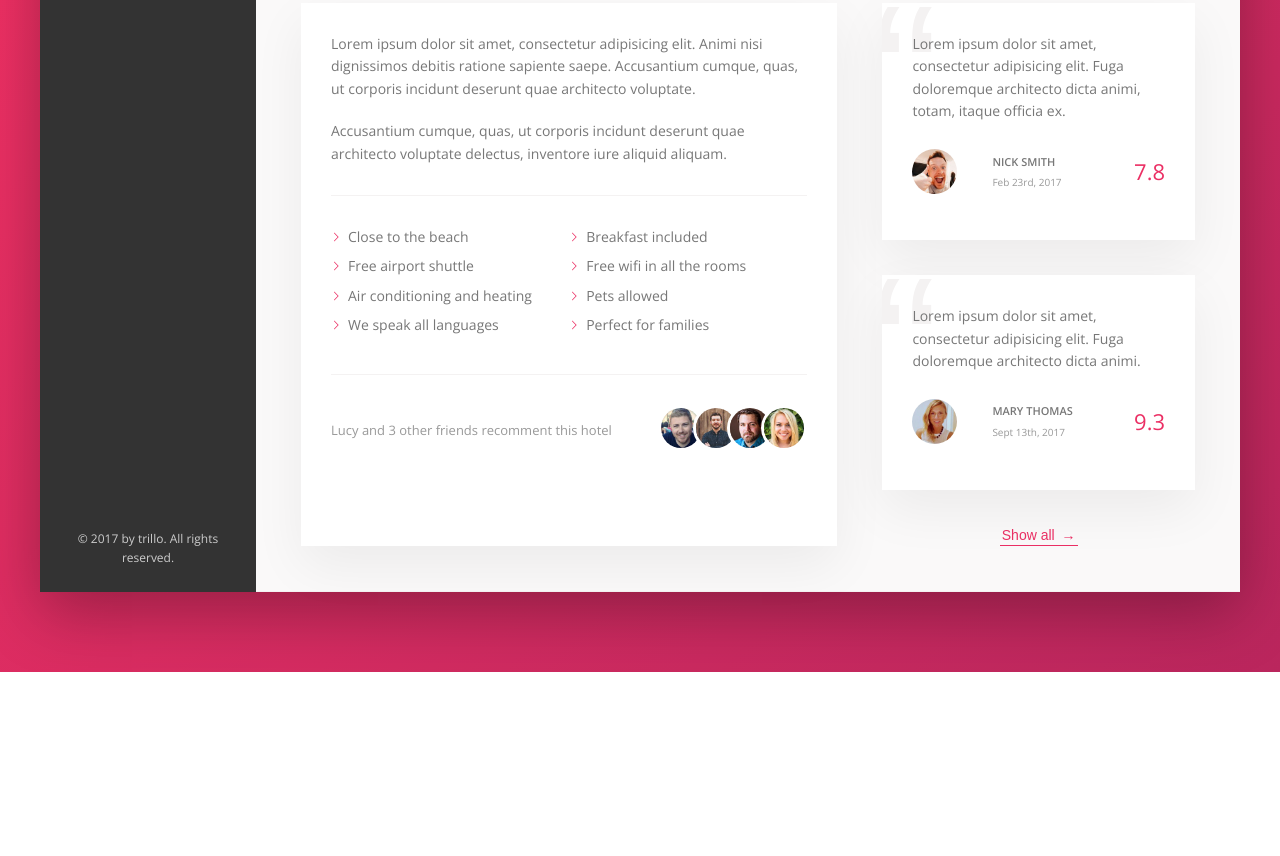
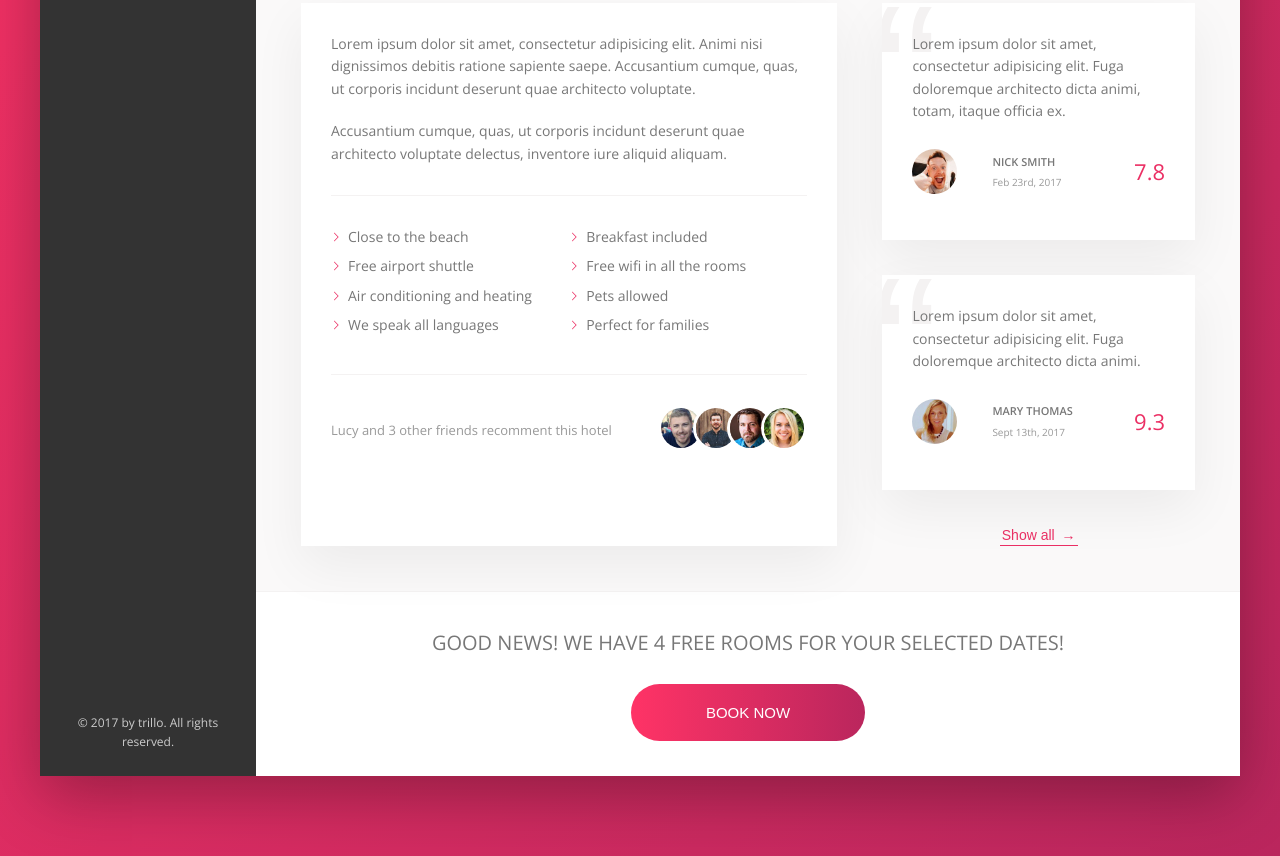
Before and after one commit to jtpolasek/trillio, a website: page index.html in a window 1280 px wide. Shown: the part 644-1500 px from the top of the page. Before the commit the page ends 1316 px from the top, so only its background shows below. Drawn offline with nearby package versions, Linux system fonts and the light colour scheme.

Commit message:
Made call to action section with button animation. Finished page minus media queries .

```diff
--- a/index.html
+++ b/index.html
@@ -131,7 +131,8 @@
                 <div class="detail">
                     <div class="description">
                         <p class="paragraph">
-                            Lorem ipsum dolor sit amet, consectetur adipisicing elit. Animi nisi dignissimos debitis ratione sapiente saepe. Accusantium cumque, quas, ut corporis incidunt deserunt quae architecto voluptate.
+                            Lorem ipsum dolor sit amet, consectetur adipisicing elit. Animi nisi dignissimos debitis ratione sapiente saepe. Accusantium
+                            cumque, quas, ut corporis incidunt deserunt quae architecto voluptate.
                         </p>
                         <p class="paragraph">
                             Accusantium cumque, quas, ut corporis incidunt deserunt quae architecto voluptate delectus, inventore iure aliquid aliquam.
@@ -157,8 +158,6 @@
                                 <img src="img/user-6.jpg" alt="User photo" class="recommend__photo">
                             </div>
                         </div>
-
-
                     </div>
                     <figure class="user-reviews">
                         <figure class="review">
@@ -188,8 +187,19 @@
                                 <div class="review__rating">9.3</div>
                             </figcaption>
                         </figure>
-                        <button class="btn-inline">Show all <span>&rarr;</span></button>
+                        <button class="btn-inline">Show all
+                            <span>&rarr;</span>
+                        </button>
                     </figure>
+                </div>
+                <div class="cta">
+                    <h2 class="cta__book-now">
+                        Good news! We have 4 free rooms for your selected dates!
+                    </h2>
+                    <button class="btn">
+                        <span class="btn__visible">Book Now</span>
+                        <span class="btn__invisible">Only 4 rooms left</span>
+                    </button>
                 </div>
             </main>
         </div>
--- a/sass/_components.scss
+++ b/sass/_components.scss
@@ -487,3 +487,72 @@
     z-index: 1;
   }
 }
+
+
+
+///////////////////////////////////////////////
+// CALL TO ACTION
+
+.cta {
+  padding: 3.5rem 0;
+  text-align: center;
+
+  &__book-now {
+    font-size: 2rem;
+    font-weight: 300;
+    margin-bottom: 2.5rem;
+    text-transform: uppercase;
+  }
+}
+
+
+///////////////////////////////////////////////
+// CALL TO ACTION
+.btn {
+  font-size: 1.5rem;
+  font-weight: 300;
+  text-transform: uppercase;
+  border-radius: 100px;
+  border: none;
+  background-image: linear-gradient(to right, var(--color-primary-light),var(--color-primary-dark));
+  color: #fff;
+  position: relative;
+  overflow: hidden;
+  cursor: pointer;
+
+  & > * {
+    display: inline-block;
+    height: 100%;
+    width: 100%;
+    transition: all .2s;
+  }
+
+  &__visible {
+    padding: 2rem 7.5rem;
+  }
+
+  &__invisible {
+
+    position: absolute;
+    padding: 2rem 0;
+    left: 0;
+    top: -100%;
+
+  }
+  &:hover {
+    background-image: linear-gradient(to right, var(--color-primary-dark),var(--color-primary-light));
+  }
+
+  &:hover &__visible {
+    transform: translateY(100%);
+  }
+
+  &:hover &__invisible {
+    top: 0;
+  }
+
+  &:focus {
+    outline: none;
+    animation: pulsate 1s infinite;
+  }
+}
```
Also changed, not shown: css/style.css. Lines whose indentation alone changed are shown as unchanged.
